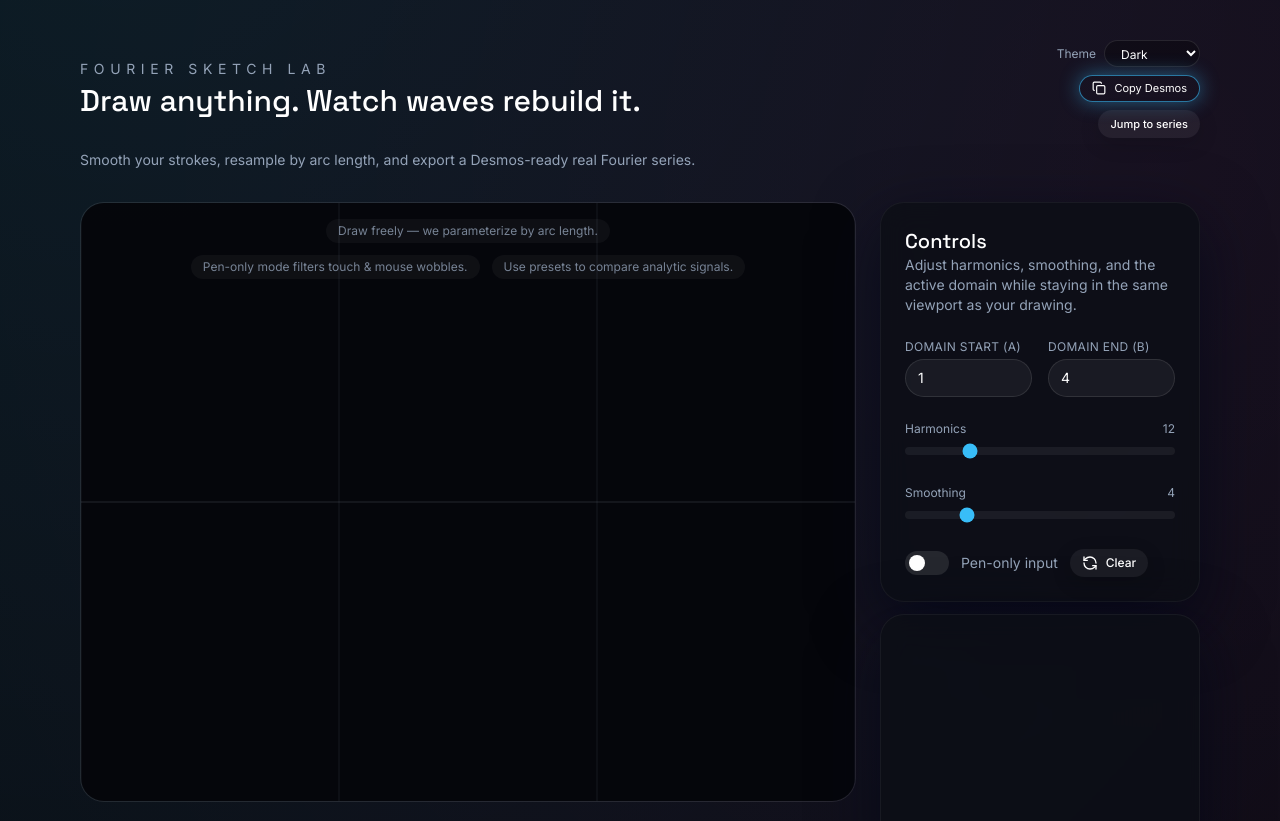
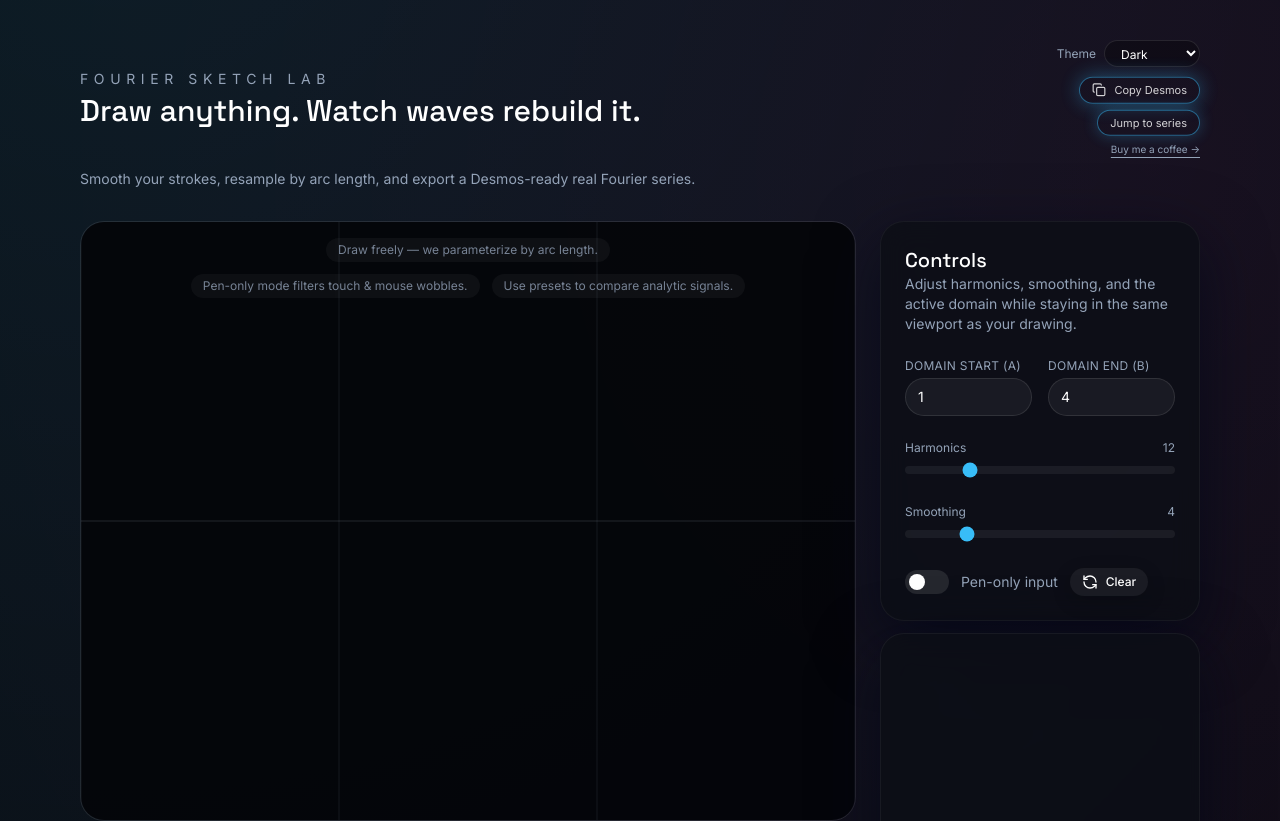
Before and after one commit to raafaehc/Fourier-Sketch, a React (Vite) app: page / in a window 1280 px wide. Shown: the top 821 px of the page. Built offline with nearby package versions, Linux system fonts and the light colour scheme.

Commit message:
Unify header button motion and add top-right Buy Me a Coffee link

```diff
--- a/src/app/App.tsx
+++ b/src/app/App.tsx
@@ -285,26 +285,39 @@ export default function App() {
                 ))}
               </select>
             </label>
+            <div className="flex flex-col items-end gap-1.5">
               <motion.button
                 type="button"
                 onClick={handleCopy}
                 className="flex items-center gap-2 rounded-full border border-accent/60 bg-gradient-to-r from-transparent via-[var(--accent-color)]/15 to-transparent px-3 py-1 text-[11px] text-white shadow-[0_0_20px_rgba(56,189,248,0.45)] transition hover:shadow-[0_0_30px_rgba(56,189,248,0.6)]"
-              initial={{ opacity: 0, y: -6 }}
+                initial={{ opacity: 0, y: -4 }}
                 animate={{ opacity: 1, y: [0, 4, 0] }}
-              transition={{ delay: 0.4, duration: 1.8, repeat: Infinity, repeatDelay: 1 }}
+                transition={{ delay: 0.4, duration: 2.2, repeat: Infinity, repeatDelay: 1.2 }}
                 aria-label="Copy Desmos export"
               >
                 <Copy className="h-3.5 w-3.5" />
                 Copy Desmos
               </motion.button>
-            <Button
-              size="sm"
-              variant="ghost"
+              <motion.button
+                type="button"
                 onClick={handleScrollToSeries}
-              className="text-[11px]"
+                className="flex items-center gap-2 rounded-full border border-accent/60 bg-gradient-to-r from-transparent via-[var(--accent-color)]/12 to-transparent px-3 py-1 text-[11px] text-white shadow-[0_0_16px_rgba(56,189,248,0.35)] transition hover:shadow-[0_0_24px_rgba(56,189,248,0.5)]"
+                initial={{ opacity: 0, y: -4 }}
+                animate={{ opacity: 1, y: [0, 4, 0] }}
+                transition={{ delay: 0.4, duration: 2.2, repeat: Infinity, repeatDelay: 1.2 }}
+                aria-label="Jump to series section"
               >
                 Jump to series
-            </Button>
+              </motion.button>
+            </div>
+            <a
+              href="https://www.buymeacoffee.com/raafaehc"
+              target="_blank"
+              rel="noreferrer"
+              className="text-[10px] text-muted underline underline-offset-4 hover:text-accent"
+            >
+              Buy me a coffee →
+            </a>
           </div>
         </div>
         <p className="text-sm text-muted">
@@ -408,6 +421,7 @@ export default function App() {
           </div>
         </div>
       </motion.section>
+
     </motion.main>
   );
 }
```
Lines whose indentation alone changed are shown as unchanged.
